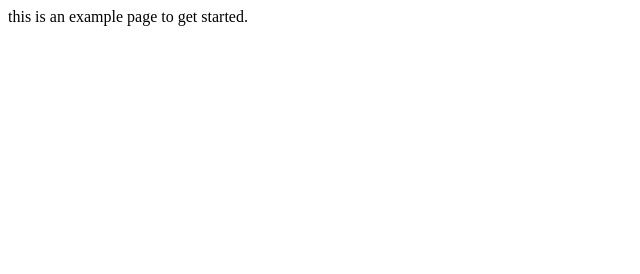
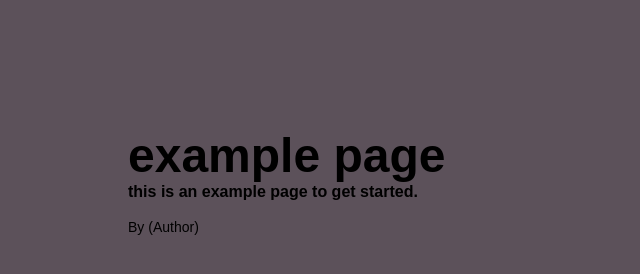
Before and after one commit to WarriorsSuraj/ComputerClub, a plain HTML site: page public/example/index.html in a window 1280 px wide. Shown: the whole page, without its empty margins (0-640 px from the left). Drawn offline with Linux system fonts and the light colour scheme.

Commit message:
small adjustments to structure of pages

```diff
--- a/public/example/index.html
+++ b/public/example/index.html
@@ -3,9 +3,16 @@
 <head>
     <meta charset="UTF-8">
     <meta name="viewport" content="width=device-width, initial-scale=1.0">
-    <title>example</title>
+    <title>example page</title>
+
+    <link rel="stylesheet" href="style.css"/>
 </head>
 <body>
-    this is an example page to get started.
+    <div id="title">example page</div>
+    <div id="content">this is an example page to get started.</div>
+    <br>
+    <div id="author">By (Author)</div>
 </body>
+
+<script src="script.js"></script>
 </html>
--- a/public/example/script.js
+++ b/public/example/script.js
@@ -1 +1,2 @@
-console.log("yeah ok")
+// to log stuff to devtools:
+console.log("msg")
--- a/public/example/style.css
+++ b/public/example/style.css
@@ -1,3 +1,15 @@
 body {
-    background: black;
+    background: #5c515a;
+    margin: 10%;
+    font-family: Arial, Helvetica, sans-serif;
+    font-weight: bold;
 }
+
+#title {
+    font-size: 48px;
+}
+
+#author {
+    font-weight: normal;
+    font-size: 14px;
+}
```
Also changed, not shown: public/projects/game-engine/index.html (added), 2 other files.
